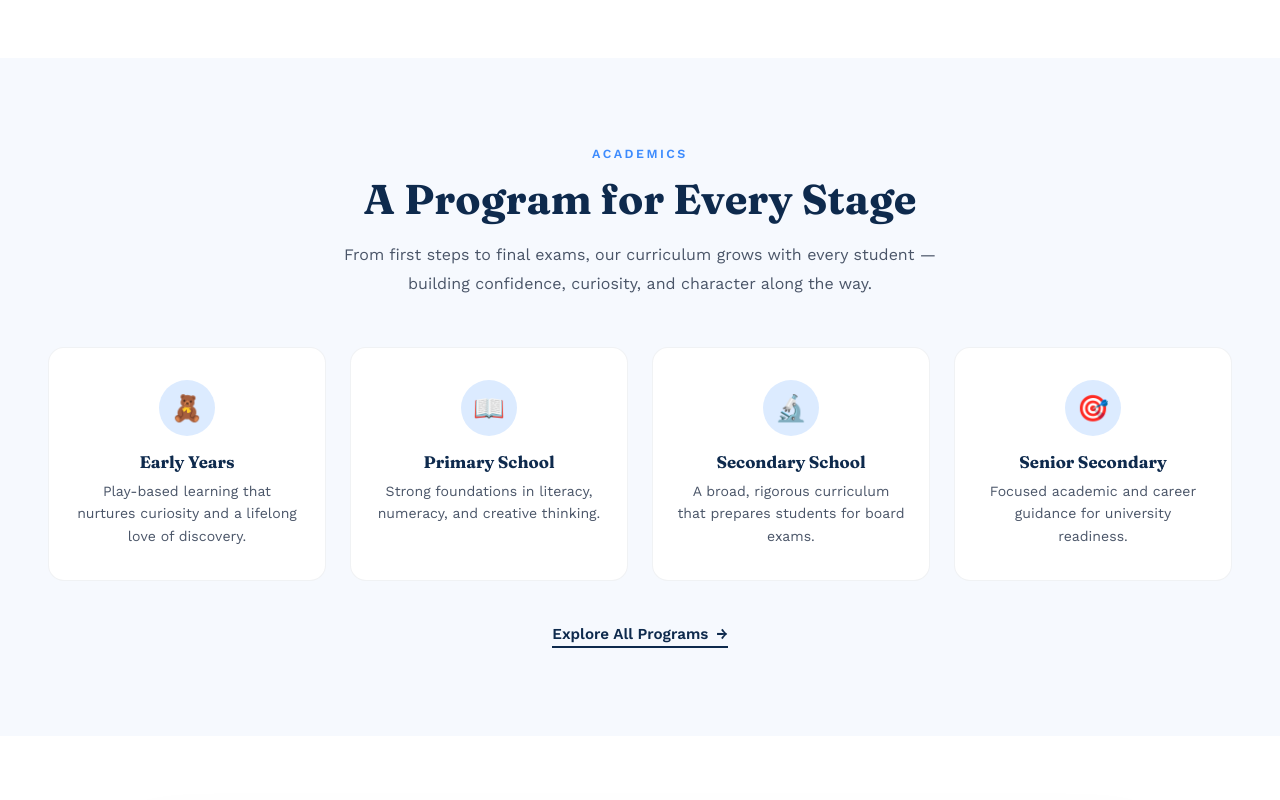
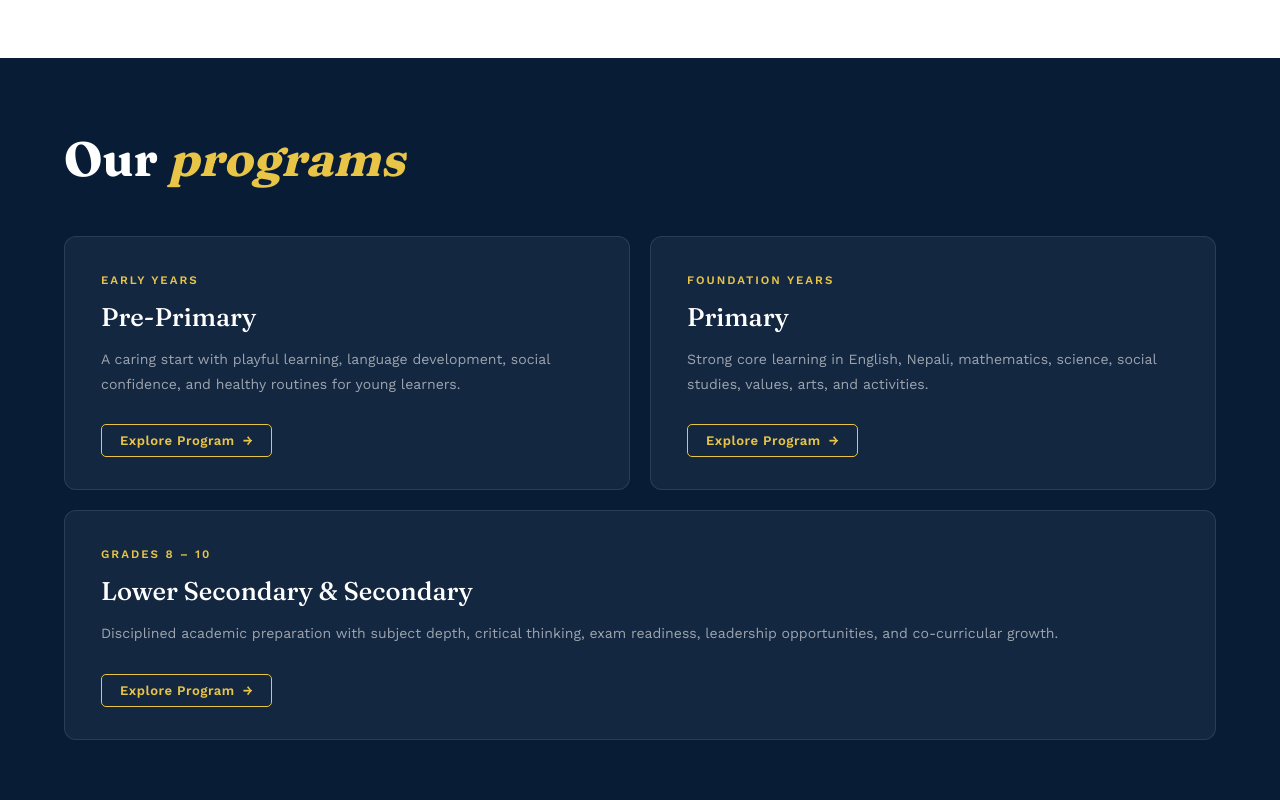
Before and after one commit to swikar-napit/globallife-web, a React (Vite) app: page / in a window 1280 px wide. Shown: the part 2080-2880 px from the top of the page. Built offline with nearby package versions, Linux system fonts and the light colour scheme.

Commit message:
academics update

```diff
--- a/src/index.css
+++ b/src/index.css
@@ -1228,138 +1228,153 @@ body {
 }
 
 /* ACADEMICS PREVIEW SECTION */
+/* ACADEMICS SECTION — dark navy, screenshot style */
 .academics-section {
-  padding: 88px 48px;
-  background: var(--bg);
+  background: var(--navy-deep);
+  padding: 72px 64px;
+}
+
+.academics-inner {
+  max-width: 1200px;
+  margin: 0 auto;
 }
 
 .academics-header {
-  text-align: center;
-  max-width: 620px;
-  margin: 0 auto 48px;
-}
-
-.academics-eyebrow {
-  display: block;
-  color: var(--blue-accent);
-  font-size: 0.78rem;
-  font-weight: 700;
-  letter-spacing: 2.5px;
-  text-transform: uppercase;
-  margin-bottom: 12px;
+  margin-bottom: 48px;
 }
 
 .academics-heading {
   font-family: 'Fraunces', serif;
-  font-size: clamp(2rem, 4vw, 2.6rem);
+  font-size: clamp(2.2rem, 4vw, 3rem);
   font-weight: 700;
-  color: var(--navy);
-  margin-bottom: 16px;
+  color: #fff;
+  line-height: 1.2;
 }
 
-.academics-subtext {
-  font-size: 1rem;
-  color: #4A5568;
-  line-height: 1.8;
+.academics-heading-em {
+  font-style: italic;
+  font-weight: 700;
+  color: #E8C547;
 }
 
-.academics-grid {
+.academics-layout {
+  display: flex;
+  flex-direction: column;
+  gap: 20px;
+}
+
+.academics-row-top {
   display: grid;
-  grid-template-columns: repeat(4, 1fr);
-  gap: 24px;
-  max-width: 1200px;
-  margin: 0 auto 44px;
+  grid-template-columns: 1fr 1fr;
+  gap: 20px;
+}
+
+.academics-row-bottom {
+  display: grid;
+  grid-template-columns: 1fr;
 }
 
 .academics-card {
-  background: #fff;
-  border: 1px solid rgba(14, 42, 77, 0.06);
-  border-radius: 16px;
-  padding: 32px 24px;
-  text-align: center;
-  transition: transform 0.3s ease, box-shadow 0.3s ease;
+  background: rgba(255, 255, 255, 0.05);
+  border: 1px solid rgba(255, 255, 255, 0.1);
+  border-radius: 12px;
+  padding: 36px 36px 32px;
+  display: flex;
+  flex-direction: column;
+  gap: 0;
+  transition: background 0.25s ease, border-color 0.25s ease;
 }
 
 .academics-card:hover {
-  transform: translateY(-6px);
-  box-shadow: 0 16px 32px rgba(14, 42, 77, 0.1);
+  background: rgba(255, 255, 255, 0.09);
+  border-color: rgba(232, 197, 71, 0.35);
 }
 
-.academics-card-icon {
-  width: 56px;
-  height: 56px;
-  margin: 0 auto 16px;
-  border-radius: 50%;
-  background: var(--blue-soft);
-  display: flex;
-  align-items: center;
-  justify-content: center;
-  font-size: 1.6rem;
+.academics-card-level {
+  display: block;
+  font-size: 0.72rem;
+  font-weight: 700;
+  letter-spacing: 2px;
+  text-transform: uppercase;
+  color: #E8C547;
+  margin-bottom: 14px;
 }
 
 .academics-card-title {
   font-family: 'Fraunces', serif;
-  font-size: 1.05rem;
-  font-weight: 700;
-  color: var(--navy);
-  margin-bottom: 8px;
+  font-size: 1.6rem;
+  font-weight: 500;
+  color: #fff;
+  margin-bottom: 14px;
+  line-height: 1.25;
 }
 
 .academics-card-text {
   font-size: 0.88rem;
-  color: #4A5568;
-  line-height: 1.6;
+  color: rgba(255, 255, 255, 0.58);
+  line-height: 1.75;
+  flex: 1;
+  margin-bottom: 28px;
 }
 
-.academics-cta {
-  display: flex;
+.academics-card-btn {
+  display: inline-flex;
   align-items: center;
-  justify-content: center;
   gap: 8px;
   width: fit-content;
-  margin: 0 auto;
-  color: var(--navy);
-  font-weight: 700;
-  font-size: 0.95rem;
+  font-size: 0.82rem;
+  font-weight: 600;
+  color: #E8C547;
   text-decoration: none;
-  padding-bottom: 3px;
-  border-bottom: 2px solid var(--navy);
-  transition: color 0.25s ease, border-color 0.25s ease;
+  border: 1.5px solid #E8C547;
+  border-radius: 5px;
+  padding: 8px 18px;
+  letter-spacing: 0.5px;
+  transition: background 0.2s ease, color 0.2s ease;
 }
 
-.academics-cta span {
-  transition: transform 0.25s ease;
+.academics-card-btn span {
+  transition: transform 0.2s ease;
 }
 
-.academics-cta:hover {
-  color: var(--blue-accent);
-  border-color: var(--blue-accent);
+.academics-card-btn:hover {
+  background: #E8C547;
+  color: var(--navy-deep);
 }
 
-.academics-cta:hover span {
+.academics-card-btn:hover span {
   transform: translateX(4px);
 }
 
-.academics-cta:focus-visible {
-  outline: 2px solid var(--blue-accent);
-  outline-offset: 4px;
+.academics-card-btn:focus-visible {
+  outline: 2px solid #E8C547;
+  outline-offset: 3px;
 }
 
-@media (max-width: 1200px) {
-  .academics-grid {
-    grid-template-columns: repeat(2, 1fr);
+@media (max-width: 900px) {
+  .academics-section {
+    padding: 56px 28px;
+  }
+
+  .academics-row-top {
+    grid-template-columns: 1fr;
   }
 }
 
 @media (max-width: 600px) {
   .academics-section {
-    padding: 56px 20px;
+    padding: 48px 20px;
   }
 
-  .academics-grid {
-    grid-template-columns: 1fr;
+  .academics-heading {
+    font-size: 2rem;
+  }
+
+  .academics-card {
+    padding: 28px 22px;
   }
 }
+
 
 /* CTA BANNER SECTION */
 .cta-section {
--- a/src/pages/Home.jsx
+++ b/src/pages/Home.jsx
@@ -13,24 +13,22 @@ const slides = [
 ]
 const programs = [
   {
-    icon: "🧸",
-    title: "Early Years",
-    text: "Play-based learning that nurtures curiosity and a lifelong love of discovery."
+    level: "Early Years",
+    grades: "Nursery – Class 1",
+    title: "Pre-Primary",
+    text: "A caring start with playful learning, language development, social confidence, and healthy routines for young learners.",
   },
   {
-    icon: "📖",
-    title: "Primary School",
-    text: "Strong foundations in literacy, numeracy, and creative thinking."
+    level: "Foundation Years",
+    grades: "Class 1 – Class 7",
+    title: "Primary",
+    text: "Strong core learning in English, Nepali, mathematics, science, social studies, values, arts, and activities.",
   },
   {
-    icon: "🔬",
-    title: "Secondary School",
-    text: "A broad, rigorous curriculum that prepares students for board exams."
-  },
-  {
-    icon: "🎯",
-    title: "Senior Secondary",
-    text: "Focused academic and career guidance for university readiness."
+    level: "Grades 8 – 10",
+    grades: "Class 8 – Class 10",
+    title: "Lower Secondary & Secondary",
+    text: "Disciplined academic preparation with subject depth, critical thinking, exam readiness, leadership opportunities, and co-curricular growth.",
   },
 ]
 const features = [
@@ -184,29 +182,38 @@ function Home() {
       </section>
 
       <section className="academics-section">
+        <div className="academics-inner">
           <div className="academics-header">
-          <span className="academics-eyebrow">Academics</span>
-          <h2 className="academics-heading">A Program for Every Stage</h2>
-          <p className="academics-subtext">
-            From first steps to final exams, our curriculum grows with every
-            student — building confidence, curiosity, and character along
-            the way.
-          </p>
+            <h2 className="academics-heading">
+              Our <em className="academics-heading-em">programs</em>
+            </h2>
           </div>
 
-        <div className="academics-grid">
-          {programs.map((program) => (
+          <div className="academics-layout">
+            <div className="academics-row-top">
+              {programs.slice(0, 2).map((program) => (
                 <div className="academics-card" key={program.title}>
-              <div className="academics-card-icon">{program.icon}</div>
+                  <span className="academics-card-level">{program.level}</span>
                   <h3 className="academics-card-title">{program.title}</h3>
                   <p className="academics-card-text">{program.text}</p>
+                  <Link to="/academics" className="academics-card-btn">
+                    Explore Program <span aria-hidden="true">→</span>
+                  </Link>
                 </div>
               ))}
             </div>
-
-        <Link to="/academics" className="academics-cta">
-          Explore All Programs <span aria-hidden="true">→</span>
+            <div className="academics-row-bottom">
+              <div className="academics-card academics-card-wide" key={programs[2].title}>
+                <span className="academics-card-level">{programs[2].level}</span>
+                <h3 className="academics-card-title">{programs[2].title}</h3>
+                <p className="academics-card-text">{programs[2].text}</p>
+                <Link to="/academics" className="academics-card-btn">
+                  Explore Program <span aria-hidden="true">→</span>
                 </Link>
+              </div>
+            </div>
+          </div>
+        </div>
       </section>
 
       <section className="cta-section">
```
Lines whose indentation alone changed are shown as unchanged.
